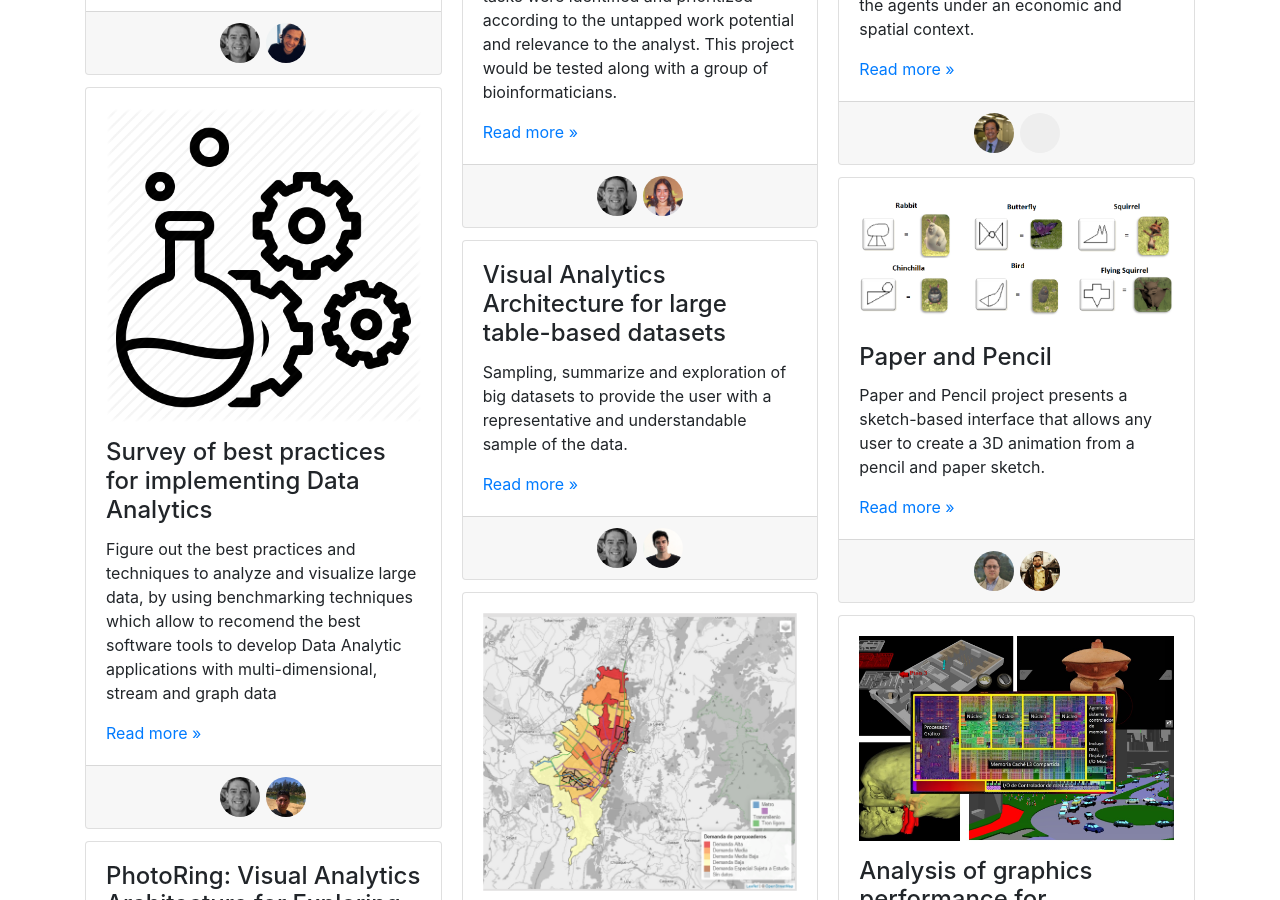
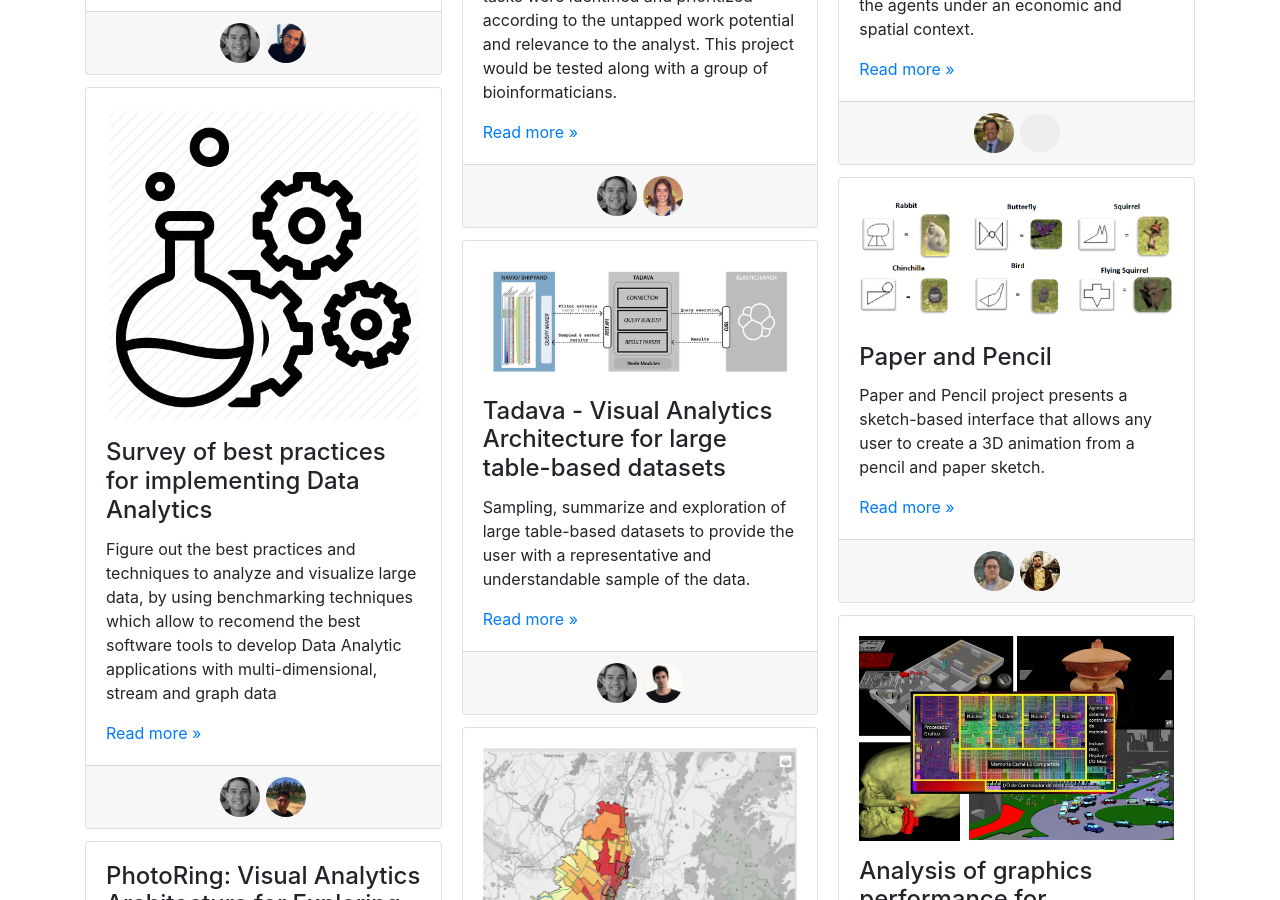
Before and after one commit to uwsampa/research-group-web, a Jekyll site: the page built from index.html, in a window 1280 px wide and 900 px high, scrolled down 1278 px. Built offline with Jekyll 4.4.1, drawn with Linux system fonts in a browser that asks for light colours.

Commit message:
Update John_Architecture-large-datasets description and tags and added project img

```diff
--- a/_projects/John_Architecture-large-datasets.md
+++ b/_projects/John_Architecture-large-datasets.md
@@ -1,7 +1,7 @@
 ---
-title: Visual Analytics Architecture for large table-based datasets
+title: Tadava - Visual Analytics Architecture for large table-based datasets
 
-description: Sampling, summarize and exploration of big datasets to provide the user with a representative and understandable sample of the data.
+description: Sampling, summarize and exploration of large table-based datasets to provide the user with a representative and understandable sample of the data.
 
 people:
   - prof-johnguerra
@@ -9,6 +9,8 @@ people:
 
 layout: project
 
+image: /img/projects/John/Tadava_VisualAnalyticsArchitecture.png
+
 last-updated: 2018-02-09
 ---
 
```
Also changed, not shown: img/projects/John/Tadava_VisualAnalyticsArchitecture.png (added).
